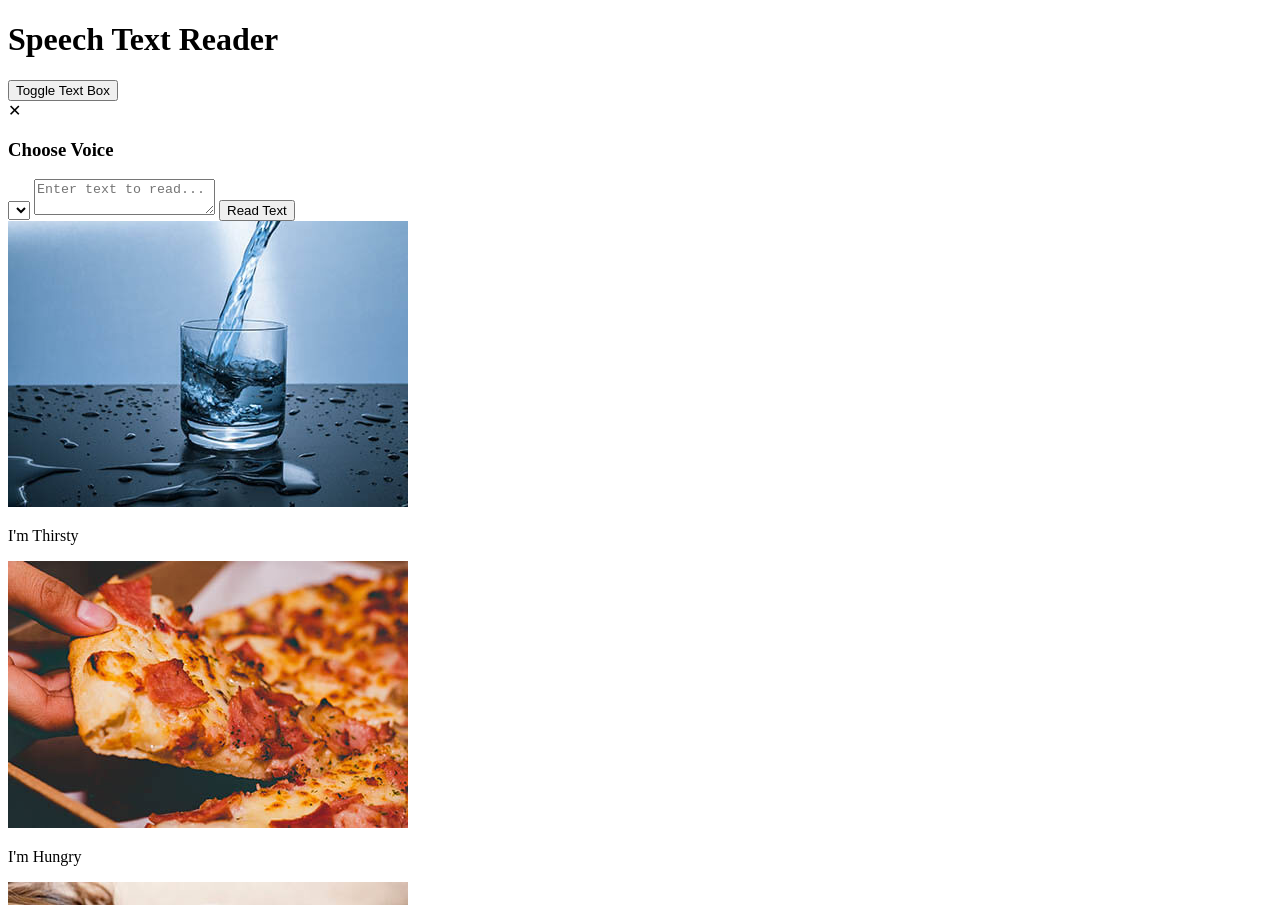
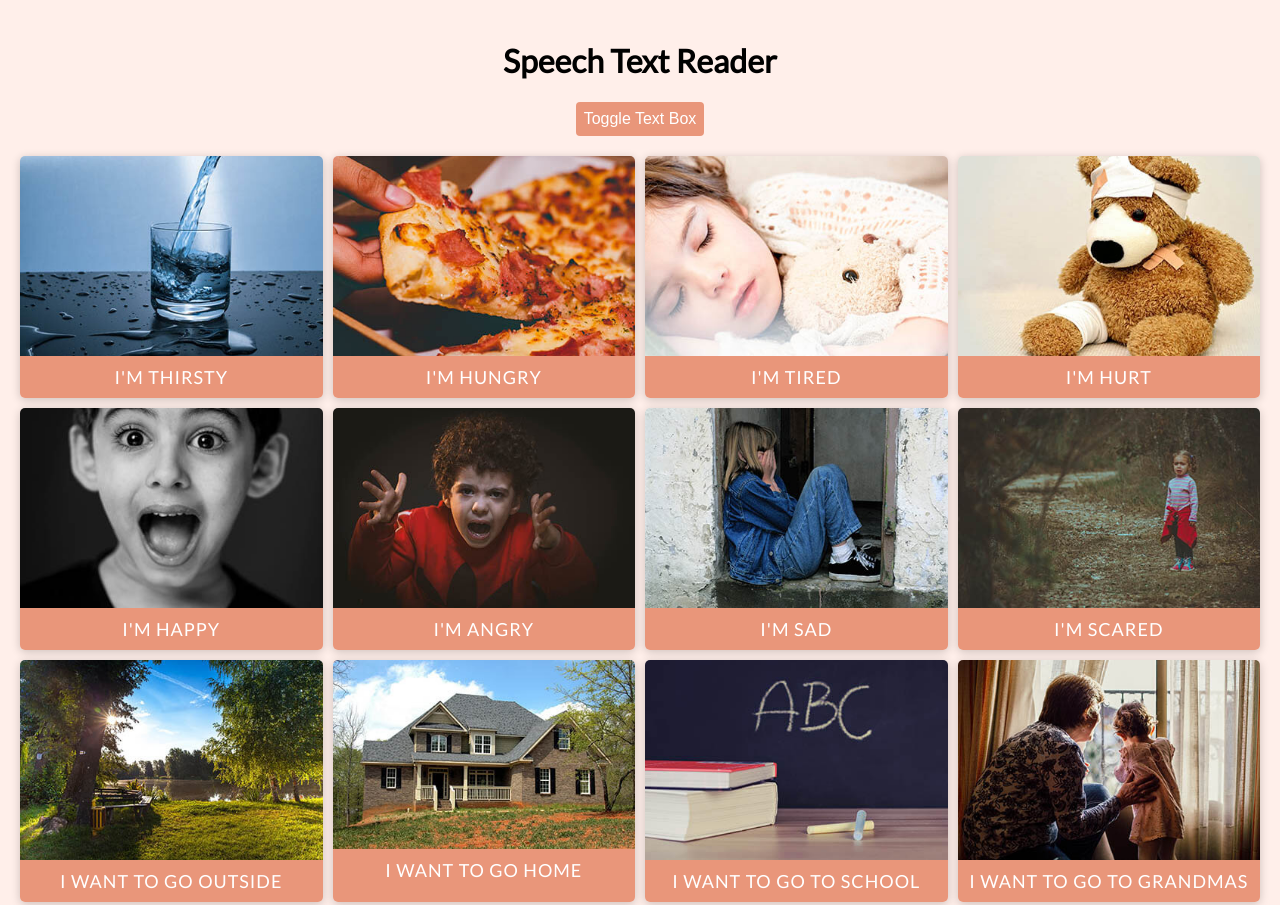
Before and after one commit to ajfm88/20WebProjectsVanillaJS, a plain HTML site: page 13_SpeechTextReader/index.html in a window 1280 px wide. Shown: the top 905 px of the page. Drawn offline with Linux system fonts and the light colour scheme.

Commit message:
78. Project CSS

```diff
--- a/13_SpeechTextReader/style.css
+++ b/13_SpeechTextReader/style.css
@@ -1 +1,148 @@
 @import url('https://fonts.googleapis.com/css?family=Lato');
+
+* {
+  box-sizing: border-box;
+}
+
+body {
+  background: #ffefea;
+  font-family: 'Lato', sans-serif;
+  min-height: 100vh;
+  margin: 0;
+}
+
+h1 {
+  text-align: center;
+}
+
+.container {
+  margin: auto;
+  padding: 20px;
+}
+
+.btn {
+  cursor: pointer;
+  background-color: darksalmon;
+  border: 0;
+  border-radius: 4px;
+  color: #fff;
+  font-size: 16px;
+  padding: 8px;
+}
+
+.btn:active {
+  transform: scale(0.98);
+}
+
+.btn:focus,
+select:focus {
+  outline: 0;
+}
+
+.btn-toggle {
+  display: block;
+  margin: auto;
+  margin-bottom: 20px;
+}
+
+.text-box {
+  width: 70%;
+  position: absolute;
+  top: 30%;
+  left: 50%;
+  transform: translate(-50%, -800px);
+  background-color: #333;
+  color: #fff;
+  padding: 20px;
+  border-radius: 5px;
+  transition: all 1s ease-in-out;
+}
+
+.text-box.show {
+  transform: translate(-50%, 0);
+}
+
+.text-box select {
+  background-color: darksalmon;
+  border: 0;
+  color: #fff;
+  font-size: 12px;
+  height: 30px;
+  width: 100%;
+}
+
+.text-box textarea {
+  border: 1px #dadada solid;
+  border-radius: 4px;
+  font-size: 16px;
+  padding: 8px;
+  margin: 15px 0;
+  width: 100%;
+  height: 150px;
+}
+
+.text-box .btn {
+  width: 100%;
+}
+
+.text-box .close {
+  float: right;
+  text-align: right;
+  cursor: pointer;
+}
+
+main {
+  display: grid;
+  grid-template-columns: repeat(4, 1fr);
+  grid-gap: 10px;
+}
+
+.box {
+  box-shadow: 0 2px 10px rgba(0, 0, 0, 0.2);
+  border-radius: 5px;
+  cursor: pointer;
+  display: flex;
+  flex-direction: column;
+  overflow: hidden;
+  transition: box-shadow 0.2s ease-out;
+}
+
+.box.active {
+  box-shadow: 0 0 10px 5px darksalmon;
+}
+
+.box img {
+  width: 100%;
+  object-fit: cover;
+  height: 200px;
+}
+
+.box .info {
+  background-color: darksalmon;
+  color: #fff;
+  font-size: 18px;
+  letter-spacing: 1px;
+  text-transform: uppercase;
+  margin: 0;
+  padding: 10px;
+  text-align: center;
+  height: 100%;
+}
+
+@media (max-width: 1100px) {
+  main {
+    grid-template-columns: repeat(3, 1fr);
+  }
+}
+
+@media (max-width: 760px) {
+  main {
+    grid-template-columns: repeat(2, 1fr);
+  }
+}
+
+@media (max-width: 500px) {
+  main {
+    grid-template-columns: 1fr;
+  }
+}
```
